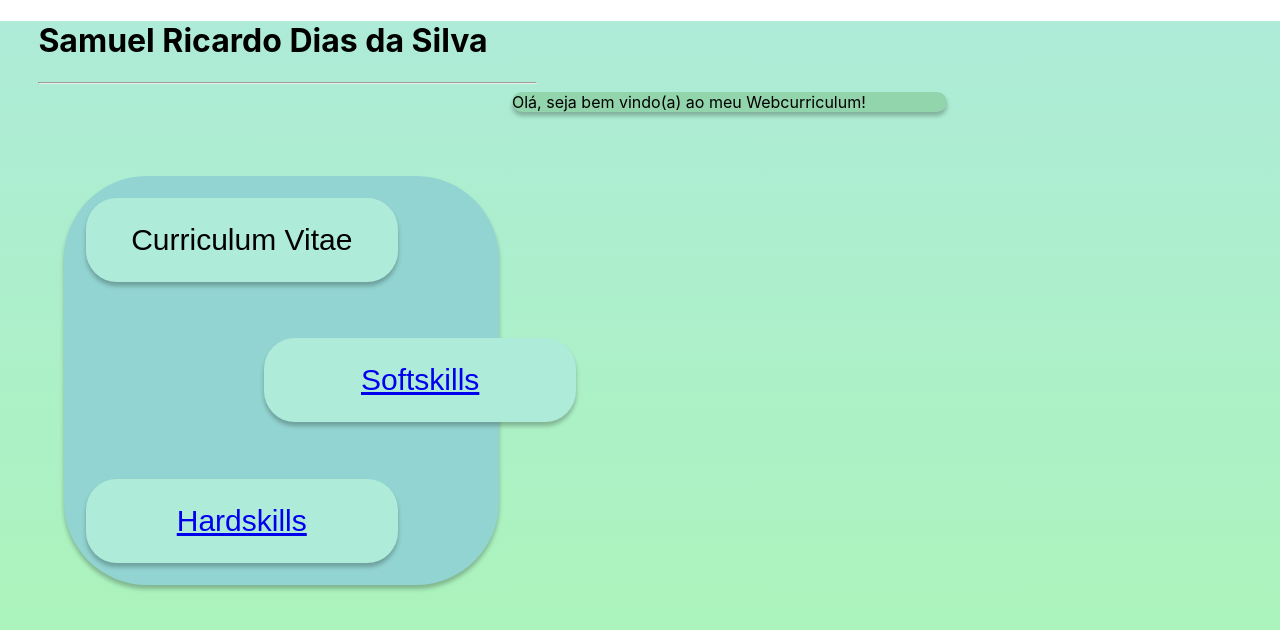
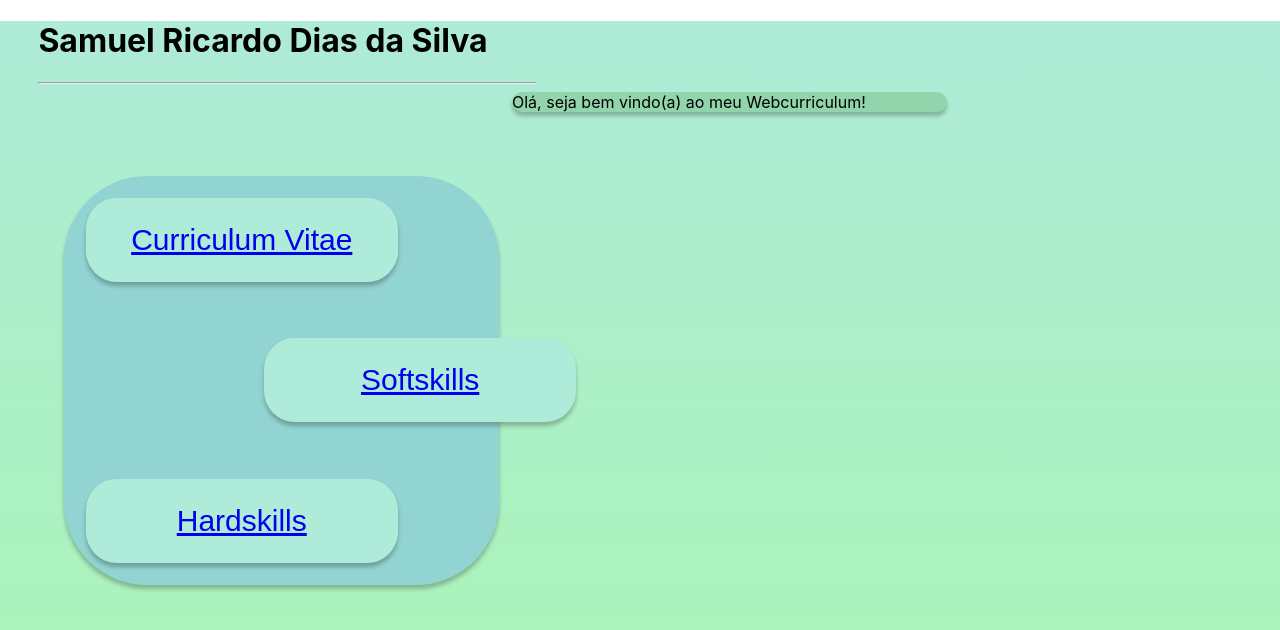
Before and after one commit to SamuelRicardoDS/curriculum, a React (Create React App) app: page / in a window 1280 px wide. Shown: the top 630 px of the page. Built offline with nearby package versions, Linux system fonts and the light colour scheme.

Commit message:
rotas feitas

```diff
--- a/src/components/Homebuttons/index.js
+++ b/src/components/Homebuttons/index.js
@@ -11,7 +11,7 @@
         <section className="Bodybuttons">
             <div>
                 <button className="Curriculumbutton">
-                    Curriculum Vitae
+                    <Link to="/cv">Curriculum Vitae</Link>
                 </button>
             </div>
             <div>
--- /dev/null
+++ b/src/pages/Curriculum/index.js
@@ -0,0 +1,15 @@
+import React from "react";
+import { Link } from "react-router-dom";
+
+function Curriculum() {
+    return(
+        <div>
+        <div>SAMUEL</div>
+        <button>
+                <Link to="/">retornar à pagina inicial</Link>
+        </button>
+        </div>
+    )
+}
+
+export default Curriculum
--- a/src/routes.js
+++ b/src/routes.js
@@ -4,6 +4,7 @@
 import Home from "./pages/Home";
 import Soft from "./pages/Softskills";
 import Hard from "./pages/Hardskills";
+import CV from "./pages/Curriculum";
 
 const Router = () => {
     return(
@@ -11,7 +12,8 @@
         <Routes>
             <Route path="/" element={<Home/>} />
             <Route path="/softskills" element={<Soft/>} />
-            <Route path ="/hardskills" element={<Hard/>} />
+            <Route path="/hardskills" element={<Hard/>} />
+            <Route path="/cv" element={<CV/>} />
         </Routes>
         </BrowserRouter>
     )
```
